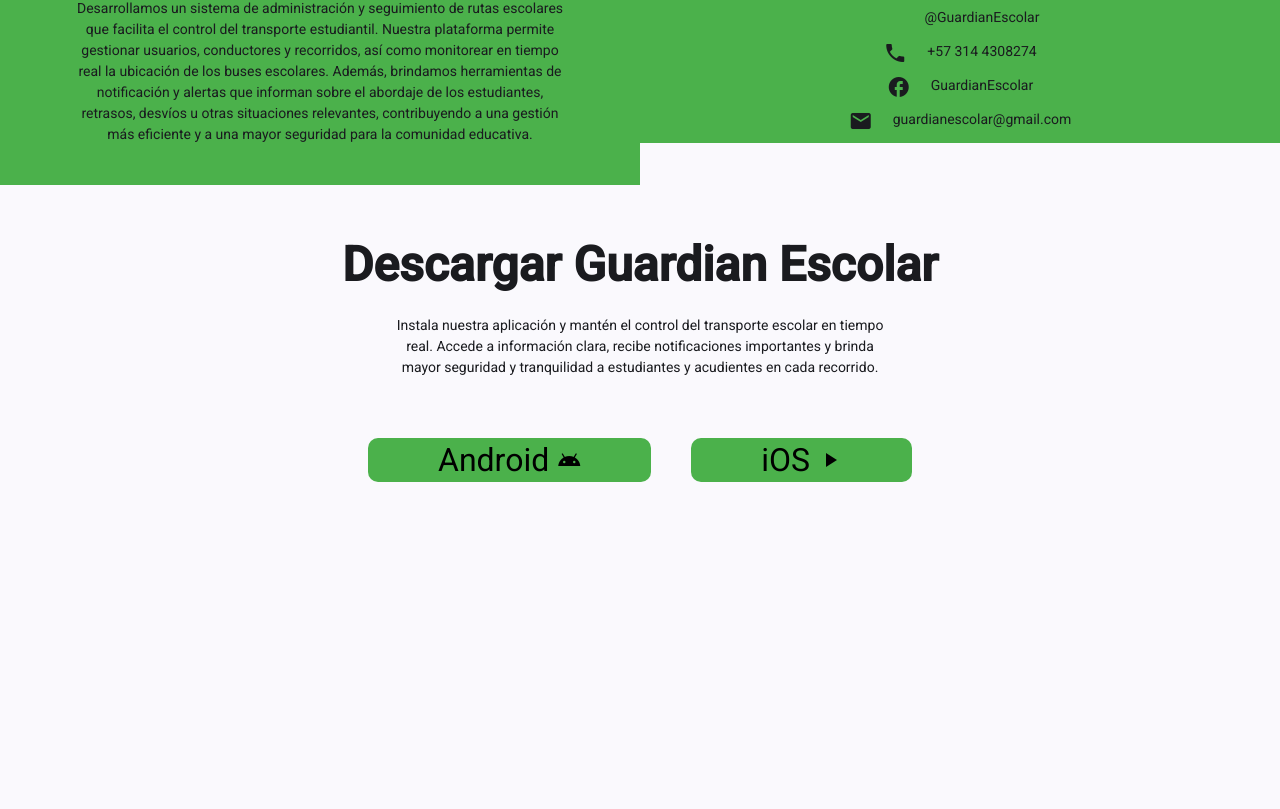
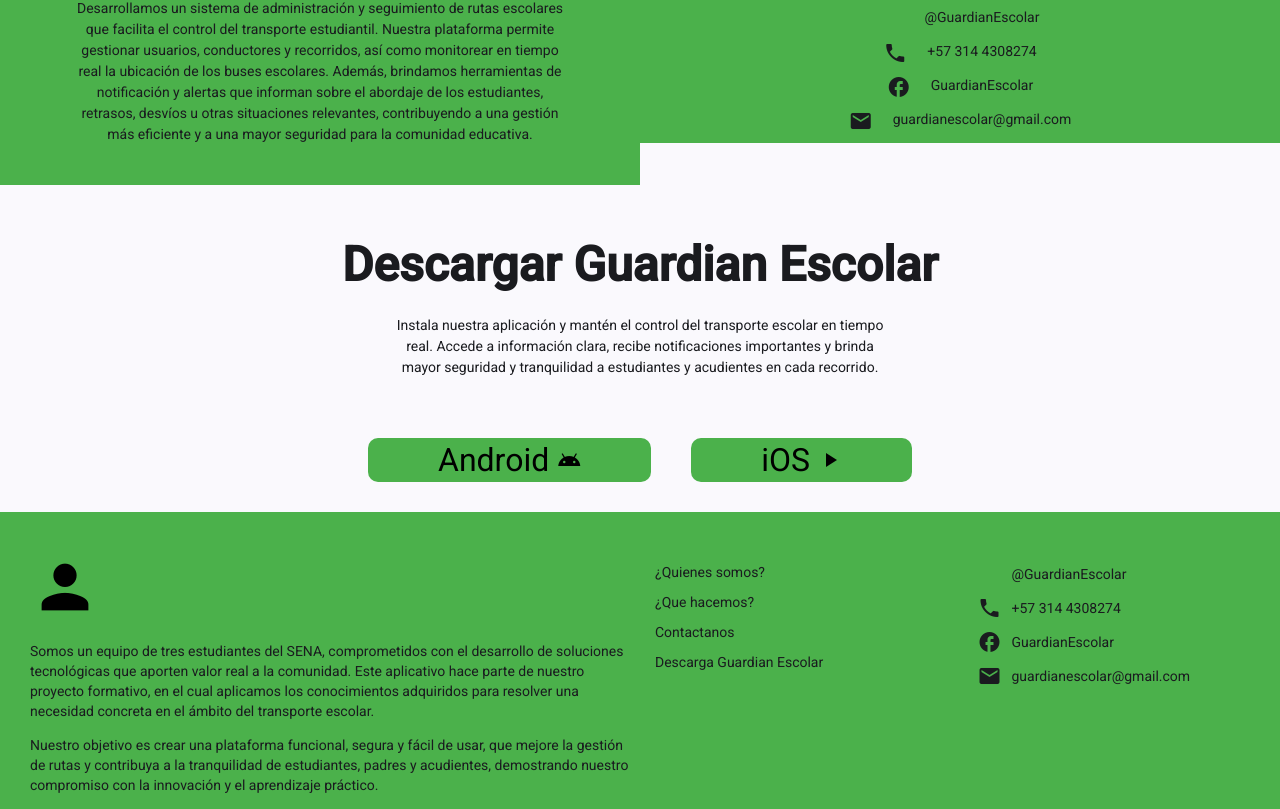
Before and after one commit to school-guardian-project/GuardianEscolar, an Angular app: page / in a window 1280 px wide. Shown: the part 919-1728 px from the top of the page. Before the commit the page ends 1431 px from the top, so only its background shows below. Built offline with nearby package versions, Linux system fonts and the light colour scheme.

Commit message:
feat(footer): Implementation of footer content

```diff
--- a/src/app/app.html
+++ b/src/app/app.html
@@ -2,4 +2,6 @@
 
 <app-main></app-main>
 
+<app-footer></app-footer>
+
 <router-outlet />
--- a/src/app/app.ts
+++ b/src/app/app.ts
@@ -2,10 +2,11 @@ import { Component, signal } from '@angular/core';
 import { RouterOutlet } from '@angular/router';
 import { MenuLandingPage } from './menu-landing-page/menu-landing-page';
 import { Main } from './main/main';
+import { Footer } from './footer/footer';
 
 @Component({
   selector: 'app-root',
-  imports: [MenuLandingPage, RouterOutlet, Main],
+  imports: [MenuLandingPage, RouterOutlet, Main, Footer],
   templateUrl: './app.html',
   styleUrl: './app.css'
 })
--- a/src/app/footer/footer.css
+++ b/src/app/footer/footer.css
@@ -0,0 +1,44 @@
+footer {
+    width: 100%;
+    display: flex;
+    flex-direction: row;
+    box-sizing: border-box;
+    gap: 20px;
+    background-color: #4BB14B;
+    padding-top: 40px;
+}
+
+.col1 {
+    width: 50%;
+    padding-left: 30px;
+}
+
+.col1 mat-icon {
+    font-size: 70px;
+    width: 70px;
+    height: 70px;
+    color: black;
+}
+
+.col2 {
+    width: 25%;
+}
+
+.col2 div {
+    display: flex;
+    align-items: center;
+    gap: 10px;
+    margin: 10px 0;
+}
+
+.col3 {
+    width: 25%;
+    flex-direction: column;
+}
+
+.col3 .icons-contact {
+    display: flex;
+    align-items: center;
+    gap: 10px;
+    margin: 10px 0;
+}
--- a/src/app/footer/footer.html
+++ b/src/app/footer/footer.html
@@ -1,5 +1,32 @@
 <footer>
-    <div></div>
-    <div></div>
-    <div></div>
+    <div class="col col1">
+        <div mat-icon-button>
+            <mat-icon>person</mat-icon>
+        </div>
+        <p>Somos un equipo de tres estudiantes del SENA, comprometidos con el desarrollo de soluciones tecnológicas que aporten valor real a la comunidad. Este aplicativo hace parte de nuestro proyecto formativo, en el cual aplicamos los conocimientos adquiridos para resolver una necesidad concreta en el ámbito del transporte escolar.</p>
+        <p>Nuestro objetivo es crear una plataforma funcional, segura y fácil de usar, que mejore la gestión de rutas y contribuya a la tranquilidad de estudiantes, padres y acudientes, demostrando nuestro compromiso con la innovación y el aprendizaje práctico.</p>
+    </div>
+    <div class="col col2">
+        <div>¿Quienes somos?</div>
+        <div>¿Que hacemos?</div>
+        <div>Contactanos</div>
+        <div>Descarga Guardian Escolar</div>
+    </div>
+    <div class="col col3">
+        <div class="icons-contact" mat-icon-button>
+            <mat-icon>instagram</mat-icon>@GuardianEscolar
+        </div>
+
+        <div mat-icon-button class="icons-contact">
+            <mat-icon>phone</mat-icon>+57 314 4308274
+        </div>
+
+        <div class="icons-contact" mat-icon-button>
+            <mat-icon>facebook</mat-icon>GuardianEscolar
+        </div>
+
+        <div class="icons-contact" mat-icon-button>
+            <mat-icon>mail</mat-icon>guardianescolar@gmail.com
+        </div>
+    </div>
 </footer>
--- a/src/app/footer/footer.ts
+++ b/src/app/footer/footer.ts
@@ -1,8 +1,11 @@
 import { Component } from '@angular/core';
+import {MatIconModule} from '@angular/material/icon';
+import {MatButtonModule} from '@angular/material/button';
+import {MatToolbarModule} from '@angular/material/toolbar';
 
 @Component({
   selector: 'app-footer',
-  imports: [],
+  imports: [MatToolbarModule, MatButtonModule, MatIconModule],
   templateUrl: './footer.html',
   styleUrl: './footer.css',
 })
```
